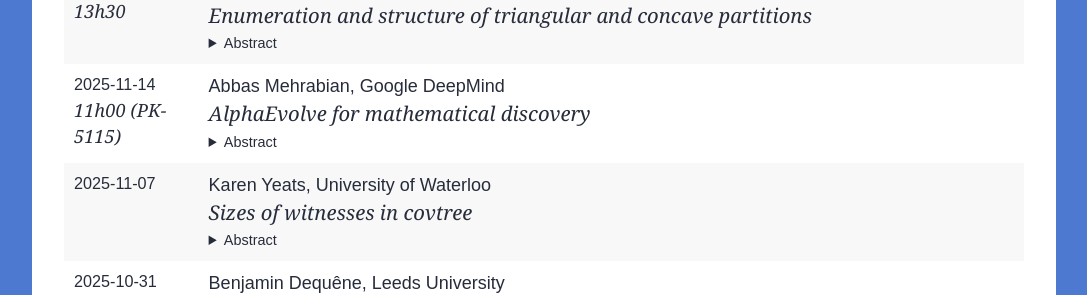
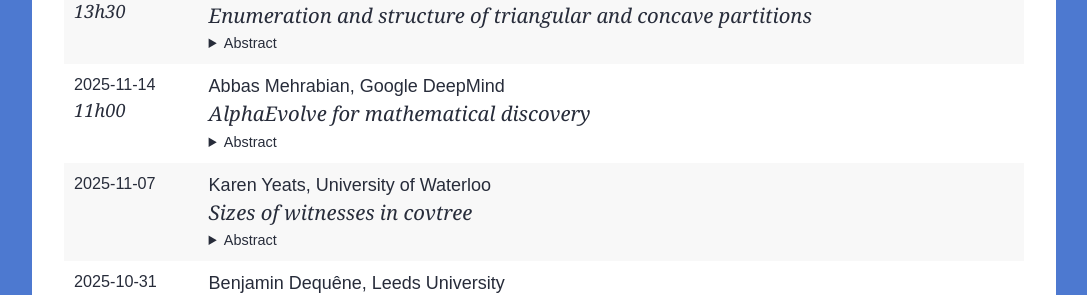
Before and after one commit to lacim-uqam/lacim-uqam.github.io, a Jekyll site: the page built from en/seminar.md, in a window 1280 px wide and 900 px high, scrolled down 2702 px. Shown: the part 162-457 px from the top of the window, without its empty margins (96-1183 px from the left). Built offline with Jekyll 4.4.1, drawn with Linux system fonts in a browser that asks for light colours; formulas are drawn with MathJax 3; our own code applies the rules of GitHub Pages for plain Markdown files.

Commit message:
remove room information from time field (PK-5115) because it breaks the .ics

```diff
--- a/_data/lacim-seminar.yml
+++ b/_data/lacim-seminar.yml
@@ -156,7 +156,7 @@
   title: >
     AlphaEvolve for mathematical discovery
   date: 2025-11-14
-  time: 11h00 (PK-5115)
+  time: 11h00
   abstract: >
     I will explain how combining large language models and automatic evaluators can lead to discovering new mathematical objects, discussing some challenges working with language models as well as success stories.
     The talk is based on https://arxiv.org/abs/2506.13131 and https://arxiv.org/abs/2511.02864.
```
